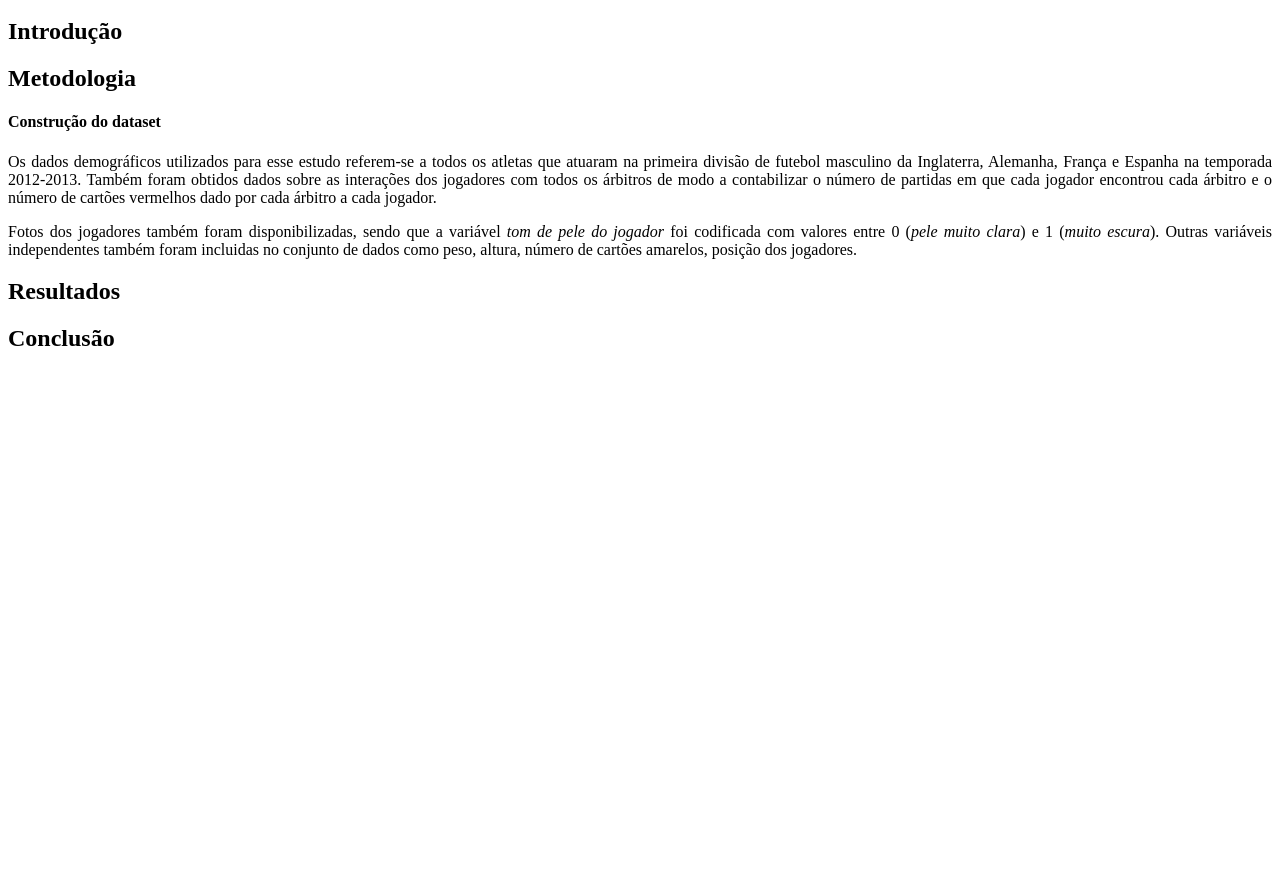
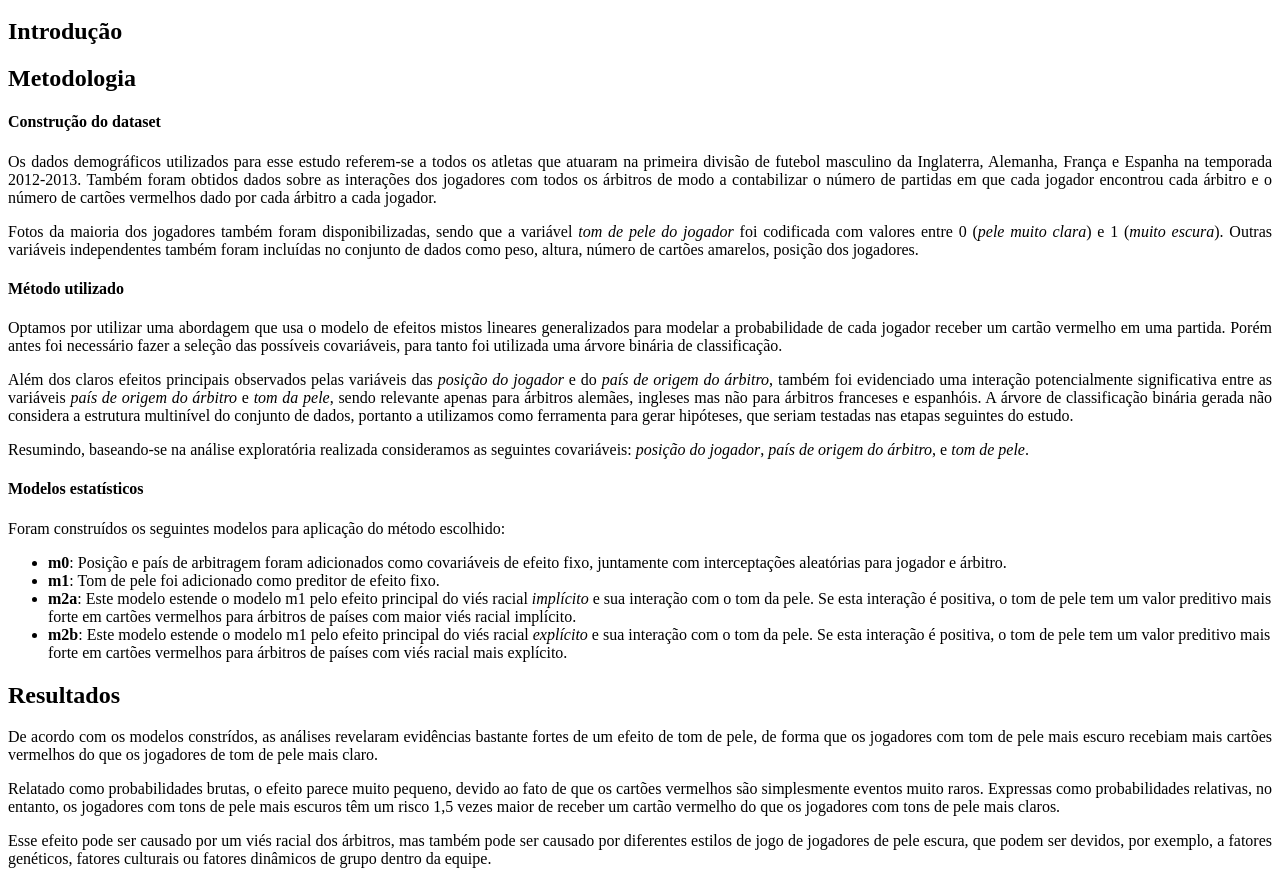
Before and after one commit to richardiago/tgc_ufabc, a plain HTML site: page artigo1/futebol.html in a window 1280 px wide. Shown: the part 101-985 px from the top of the page. Before the commit the page ends 800 px from the top, so only its background shows below. Drawn offline with Linux system fonts and the light colour scheme.

Commit message:
continuação do desenvolvimento

```diff
--- a/artigo1/futebol.html
+++ b/artigo1/futebol.html
@@ -38,8 +38,7 @@
         <h1>Tom de pele e penalizações no futebol</h1>
 
         <h4>Investigação sobre como o tom de pele de um jogador pode influenciar a decisão de um árbitro de futebol em
-            dar um cartão
-            vermelho</h4>
+            dar um cartão vermelho</h4>
         <dt-byline></dt-byline>
 
         <h2>Introdução</h2>
@@ -60,26 +59,77 @@
         <h4>Construção do dataset</h4>
         <p align="justify">
             Os dados demográficos utilizados para esse estudo referem-se a todos os atletas que atuaram na primeira
-            divisão de futebol masculino da Inglaterra, Alemanha, França e Espanha na temporada 2012-2013. Também foram obtidos
-            dados sobre as interações dos jogadores com todos os árbitros de modo a contabilizar o número de partidas em que cada
-            jogador encontrou cada árbitro e o número de cartões vermelhos dado por cada árbitro a cada jogador.
+            divisão de futebol masculino da Inglaterra, Alemanha, França e Espanha na temporada 2012-2013. Também foram
+            obtidos dados sobre as interações dos jogadores com todos os árbitros de modo a contabilizar o número de partidas em
+            que cada jogador encontrou cada árbitro e o número de cartões vermelhos dado por cada árbitro a cada jogador.
         </p>
         <p align="justify">
-            Fotos dos jogadores também foram disponibilizadas, sendo que a variável <i>tom de pele do jogador</i> foi codificada com
-            valores entre 0 (<i>pele muito clara</i>) e 1 (<i>muito escura</i>). Outras variáveis independentes também foram incluidas no conjunto
-            de dados como peso, altura, número de cartões amarelos, posição dos jogadores.
+            Fotos da maioria dos jogadores também foram disponibilizadas, sendo que a variável <i>tom de pele do jogador</i>
+            foi codificada com valores entre 0 (<i>pele muito clara</i>) e 1 (<i>muito escura</i>). Outras variáveis independentes
+            também foram incluídas no conjunto de dados como peso, altura, número de cartões amarelos, posição dos jogadores.
+        </p>
+
+        <h4>Método utilizado</h4>
+        <p align="justify">
+            Optamos por utilizar uma abordagem que usa o modelo de efeitos mistos lineares generalizados para modelar a probabilidade
+            de cada jogador receber um cartão vermelho em uma partida. Porém antes foi necessário fazer a seleção das possíveis
+            covariáveis, para tanto foi utilizada uma árvore binária de classificação.
+        </p>
+
+        <p align="justify">
+            Além dos claros efeitos principais observados pelas variáveis das <i>posição do jogador</i> e do <i>país de origem do árbitro</i>,
+            também foi evidenciado uma interação potencialmente significativa entre as variáveis <i>país de origem do árbitro</i> e <i>tom da pele</i>,
+            sendo relevante apenas para árbitros alemães, ingleses mas não para árbitros franceses e espanhóis. A árvore de classificação binária
+            gerada não considera a estrutura multinível do conjunto de dados, portanto a utilizamos como ferramenta para gerar hipóteses, que
+            seriam testadas nas etapas seguintes do estudo.
+        </p>
+
+        <p align="justify">
+            Resumindo, baseando-se na análise exploratória realizada consideramos as seguintes covariáveis: <i>posição do jogador</i>,
+            <i>país de origem do árbitro</i>, e <i>tom de pele</i>.
+        </p>
+
+        <h4>Modelos estatísticos</h4>
+        <p align="justify">
+            Foram construídos os seguintes modelos para aplicação do método escolhido:
+            <ul>
+                <li><b>m0</b>: Posição e país de arbitragem foram adicionados como covariáveis de efeito fixo, juntamente
+                    com interceptações aleatórias para jogador e árbitro.</li>
+
+                <li><b>m1</b>: Tom de pele foi adicionado como preditor de efeito fixo. </li>
+
+                <li><b>m2a</b>: Este modelo estende o modelo m1 pelo efeito principal do viés racial <i>implícito</i> e sua interação com o tom
+                    da pele. Se esta interação é positiva, o tom de pele tem um valor preditivo mais forte em cartões vermelhos para árbitros de
+                    países com maior viés racial implícito.</li>
+
+                <li><b>m2b</b>: Este modelo estende o modelo m1 pelo efeito principal do viés racial <i>explícito</i> e sua interação com o tom
+                    da pele. Se esta interação é positiva, o tom de pele tem um valor preditivo mais forte em cartões vermelhos para árbitros
+                    de países com viés racial mais explícito.</li>
+            </ul>
+
+        </p>
+
+        <h2>Resultados</h2>
+
+        <p align="justify">
+
+                De acordo com os modelos constrídos, as análises revelaram evidências bastante
+                fortes de um efeito de tom de pele, de forma que os jogadores com tom de pele mais
+                escuro recebiam mais cartões vermelhos do que os jogadores de tom de pele mais claro.
+        </p>
+        <p align="justify">
+                Relatado como probabilidades brutas, o efeito parece muito pequeno, devido ao fato de que os cartões
+                vermelhos são simplesmente eventos muito raros. Expressas como probabilidades relativas, no entanto,
+                os jogadores com tons de pele mais escuros têm um risco 1,5 vezes maior de receber um cartão vermelho do
+                que os jogadores com tons de pele mais claros.
+        </p>
+        <p align="justify">
+                Esse efeito pode ser causado por um viés racial dos árbitros, mas também pode ser causado por diferentes
+                estilos de jogo de jogadores de pele escura, que podem ser devidos, por exemplo, a fatores genéticos, fatores
+                culturais ou fatores dinâmicos de grupo dentro da equipe.
         </p>
 
 
-
-
-
-
-
-
-        <h2>Resultados</h2>
-
-        <h2>Conclusão</h2>
 
 
     </dt-article>
@@ -90,14 +140,4 @@
 
 </body>
 
-
-
-
-
-
-
-
-
-
-
 </html>
```
